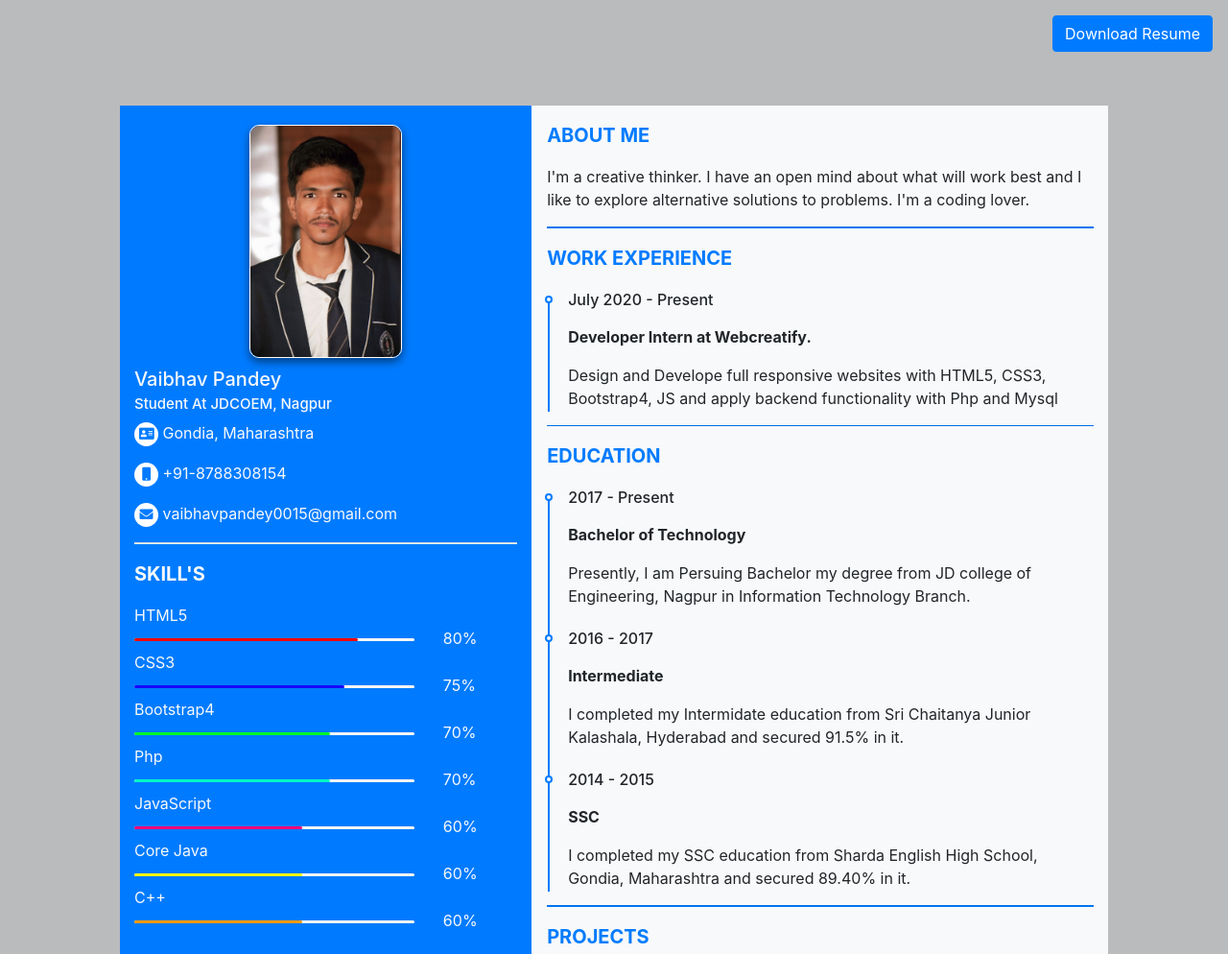
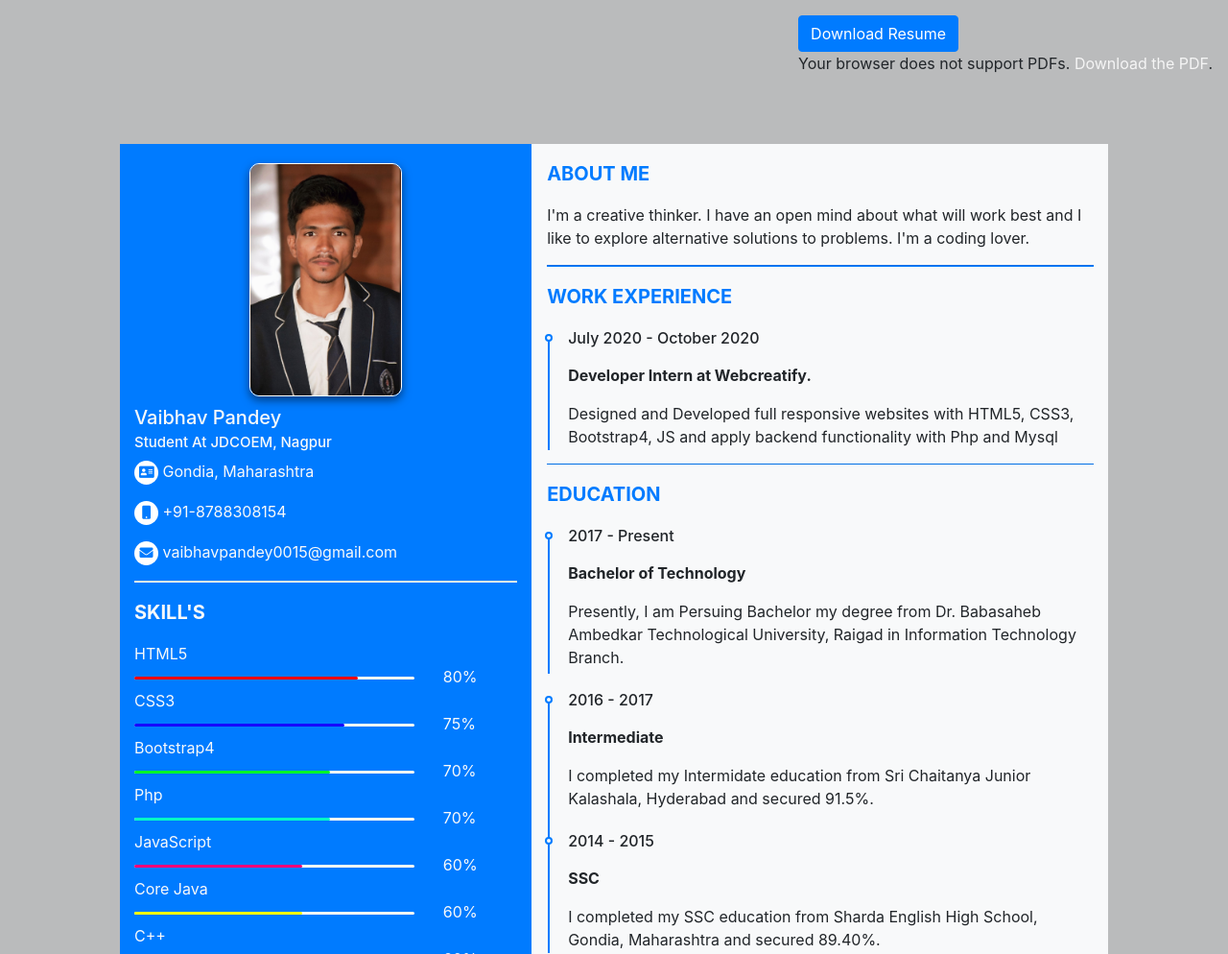
Before and after one commit to vaibhavpandey0015/vaibhavsresume.github.io, a plain HTML site: page index.html in a window 1280 px wide. Shown: the top 994 px of the page at 96% size. Drawn offline with nearby package versions, Linux system fonts and the light colour scheme.

Commit message:
All links updated

```diff
--- a/index.html
+++ b/index.html
@@ -27,7 +27,21 @@
 
   <div class="my-3 mx-3" style="float: right;">
     <a href="#" class="btn btn-primary button">Download Resume</a>
+
+
+    <object
+      data=""
+      type="application/pdf"
+      width="100%"
+      height="100%">
+      <p>Your browser does not support PDFs.
+        <a href="images/resume.pdf">Download the PDF</a>.</p>
+    </object>
+
+
   </div>
+
+
   <div class="container d-flex justify-content-center">
     <div class="row resume">
       <div class="col-lg-5 col-sm-12 left_side bg-primary">
@@ -178,10 +192,10 @@
           <div class="resume_item resume_work">
             <ul>
                 <li class="last_work">
-                    <div class="date">July 2020 - Present</div>
+                    <div class="date">July 2020 - October 2020</div>
                     <div class="info">
                          <p style="font-weight: bold;">Developer Intern at Webcreatify.</p>
-                         <p>Design and Develope full responsive websites with HTML5, CSS3, Bootstrap4, JS and apply backend functionality with Php and Mysql</p>
+                         <p>Designed and Developed full responsive websites with HTML5, CSS3, Bootstrap4, JS and apply backend functionality with Php and Mysql</p>
                     </div>
                 </li>
             </ul>
@@ -196,21 +210,21 @@
                     <div class="date">2017 - Present</div>
                     <div class="info">
                          <p style="font-weight: bold;">Bachelor of Technology</p>
-                         <p>Presently, I am Persuing Bachelor my degree from JD college of Engineering, Nagpur in Information Technology Branch.</p>
+                         <p>Presently, I am Persuing Bachelor my degree from Dr. Babasaheb Ambedkar Technological University, Raigad in Information Technology Branch.</p>
                     </div>
                 </li>
                 <li>
                   <div class="date">2016 - 2017</div>
                   <div class="info">
                        <p style="font-weight: bold;">Intermediate </p>
-                       <p>I completed my Intermidate education from Sri Chaitanya Junior Kalashala, Hyderabad and secured 91.5% in it.</p>
+                       <p>I completed my Intermidate education from Sri Chaitanya Junior Kalashala, Hyderabad and secured 91.5%.</p>
                   </div>
               </li>
               <li class="last_work">
                 <div class="date">2014 - 2015</div>
                 <div class="info">
                      <p style="font-weight: bold;">SSC </p>
-                     <p>I completed my SSC education from Sharda English High School, Gondia, Maharashtra and secured 89.40% in it.</p>
+                     <p>I completed my SSC education from Sharda English High School, Gondia, Maharashtra and secured 89.40%.</p>
                 </div>
             </li>
             </ul>
@@ -248,7 +262,7 @@
                       <h3 class="font-weight-bold">Cafe King Coffee Shop</h3>
                       <p class="font-weight-bolder"><span class="font-weight-bold">Role Played:</span>Front-End Developer</p>
                       <p class="font-weight-bolder"><span class="font-weight-bold">Skills Used:</span> HTML5, CSS3, Materialize CSS</p>
-                      <a href="#" class="button" target="_blank"><span>LINK</span></a>
+                      <a href="https://github.com/vaibhavpandey0015/CoffeeCafe" class="button" target="_blank"><span>LINK</span></a>
                     </div>
                   </div>
                 </div>
@@ -258,7 +272,7 @@
                       <h3 class="font-weight-bold">Blog Page</h3>
                       <p class="font-weight-bolder"><span class="font-weight-bold">Role Played:</span>Front-End Developer</p>
                       <p class="font-weight-bolder"><span class="font-weight-bold">Skills Used:</span> HTML5, CSS3</p>
-                      <a href="#" class="button" target="_blank"><span>LINK</span></a>
+                      <a href="https://github.com/vaibhavpandey0015/Html-Css-Blog-Page" class="button" target="_blank"><span>LINK</span></a>
                     </div>
                   </div>
                 </div>
```
